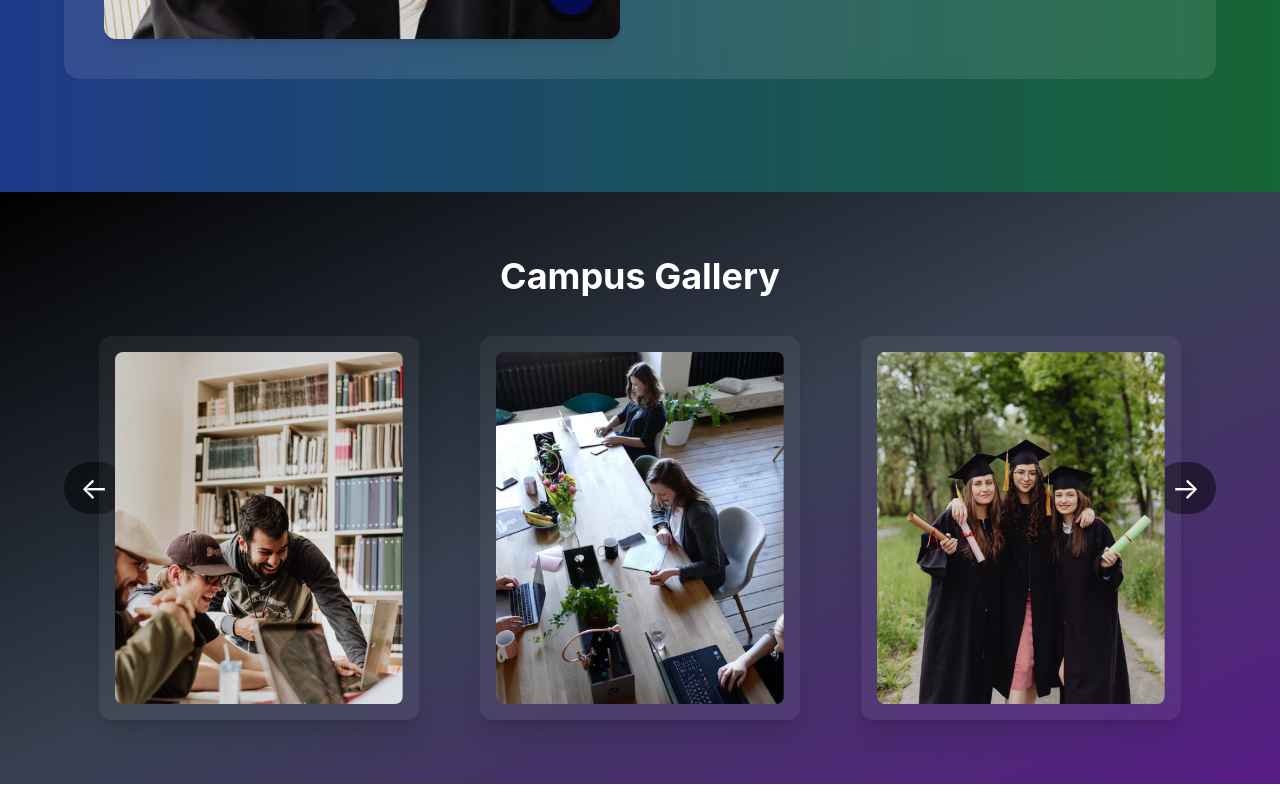
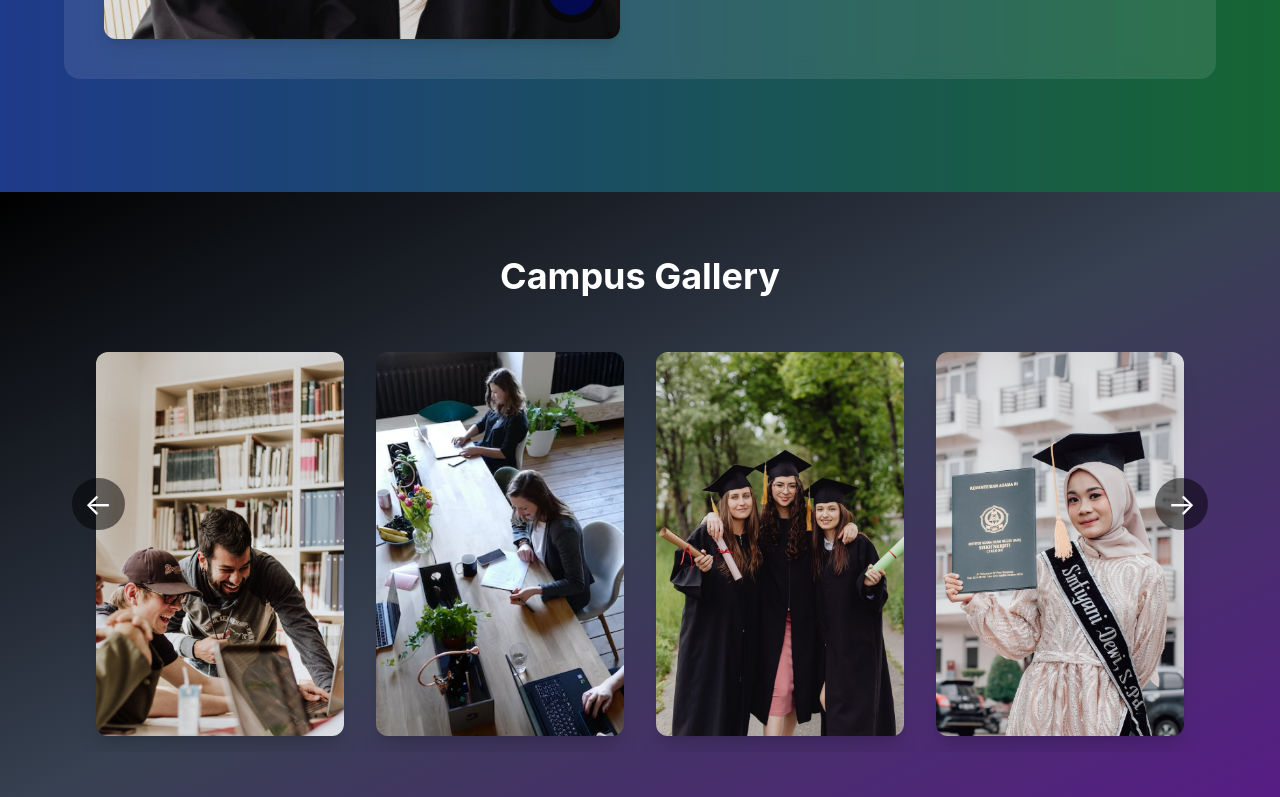
Before and after one commit to Faredhub/webtesting, a React (Vite) app: page / in a window 1280 px wide. Shown: the part 2000-2797 px from the top of the page. Built offline with nearby package versions, Linux system fonts and the light colour scheme.

Commit message:
update10

```diff
--- a/src/components/Campus/Campus.jsx
+++ b/src/components/Campus/Campus.jsx
@@ -12,13 +12,12 @@ const images = [
 ];
 
 const Campus = () => {
-  const [hoveredImage, setHoveredImage] = useState(null);
   const [currentIndex, setCurrentIndex] = useState(0);
   const [showInfo, setShowInfo] = useState(false);
   const [imageInfo, setImageInfo] = useState(null);
 
   const handleNext = () => {
-    if (currentIndex < images.length - 3) {
+    if (currentIndex < images.length - 1) {
       setCurrentIndex(currentIndex + 1);
     }
   };
@@ -41,49 +40,42 @@ const Campus = () => {
 
         {/* Image Slide Left/Right Buttons */}
         <button
-          className="absolute top-1/2 left-0 transform -translate-y-1/2 text-white text-3xl bg-black bg-opacity-50 px-4 py-2 rounded-full hover:bg-opacity-80 transition-all"
+          className="absolute top-1/2 left-2 transform -translate-y-1/2 text-white text-3xl bg-black bg-opacity-50 px-3 py-2 rounded-full hover:bg-opacity-80 transition-all z-10"
           onClick={handlePrev}
         >
           &#8592;
         </button>
         <button
-          className="absolute top-1/2 right-0 transform -translate-y-1/2 text-white text-3xl bg-black bg-opacity-50 px-4 py-2 rounded-full hover:bg-opacity-80 transition-all"
+          className="absolute top-1/2 right-2 transform -translate-y-1/2 text-white text-3xl bg-black bg-opacity-50 px-3 py-2 rounded-full hover:bg-opacity-80 transition-all z-10"
           onClick={handleNext}
         >
           &#8594;
         </button>
 
-        {/* Responsive Image Grid */}
-        <div className="grid grid-cols-1 sm:grid-cols-2 lg:grid-cols-3 gap-6 justify-items-center">
-          {images.slice(currentIndex, currentIndex + 3).map((image, index) => (
+        {/* Responsive Image Container */}
+        <div className="overflow-hidden">
+          <div
+            className="flex transition-transform duration-500"
+            style={{ transform: `translateX(-${currentIndex * 100}%)` }}
+          >
+            {images.map((image, index) => (
               <div
                 key={index}
-              className={`w-80 h-96 p-4 relative rounded-xl shadow-xl overflow-hidden transform transition-all duration-500 ease-in-out
-                ${hoveredImage === index ? "neon-glow-image" : "bg-white bg-opacity-5"}`}
-              onMouseEnter={() => setHoveredImage(index)}
-              onMouseLeave={() => setHoveredImage(null)}
+                className="w-full sm:w-1/2 md:w-1/3 lg:w-1/4 flex-shrink-0 p-4 relative"
               >
-              {/* Hover Details Button */}
                 <div
-                className="absolute top-3 right-3 p-2 rounded-full bg-black text-white opacity-0 hover:opacity-100 transition-opacity duration-300"
-                style={{ display: hoveredImage === index ? "block" : "none" }}
+                  className={`w-full h-96 rounded-xl shadow-xl overflow-hidden transform transition-all duration-500 ease-in-out bg-white bg-opacity-5`}
                   onClick={() => handleImageInfo(image)}
                 >
-                <button
-                  className="flex items-center justify-center text-xl"
-                  title="View Details"
-                >
-                  <i className="fas fa-info-circle"></i>
-                </button>
-              </div>
-
                   <img
                     src={image.src}
                     alt={`Gallery ${index + 1}`}
-                className="w-full h-full object-cover rounded-lg transform transition-all duration-500 ease-in-out"
+                    className="w-full h-full object-cover rounded-lg"
                   />
                 </div>
+              </div>
             ))}
+          </div>
         </div>
       </div>
 
@@ -102,38 +94,6 @@ const Campus = () => {
           </div>
         </div>
       )}
-
-      {/* Neon Glow Effect */}
-      <style jsx>{`
-        .neon-glow-image {
-          background: radial-gradient(circle, rgba(0, 0, 0, 0.3) 10%, rgba(0, 255, 0, 0.3) 90%);
-          box-shadow: 0 0 25px rgba(0, 255, 0, 0.7), 0 0 50px rgba(0, 255, 0, 0.8);
-        }
-
-        .neon-glow-image:hover {
-          box-shadow: 0 0 30px rgba(0, 255, 0, 1), 0 0 40px rgba(0, 255, 0, 1);
-          animation: glow-animation 2s infinite alternate;
-        }
-
-        @keyframes glow-animation {
-          0% {
-            box-shadow: 0 0 25px rgba(0, 255, 0, 0.5), 0 0 50px rgba(0, 255, 0, 0.7);
-          }
-          100% {
-            box-shadow: 0 0 35px rgba(0, 255, 0, 1), 0 0 55px rgba(0, 255, 0, 1);
-          }
-        }
-
-        .fa-info-circle {
-          font-size: 24px;
-          color: #00ff00;
-          transition: transform 0.3s ease;
-        }
-
-        .fa-info-circle:hover {
-          transform: scale(1.2);
-        }
-      `}</style>
     </div>
   );
 };
--- a/src/components/Navbar/Navbar.jsx
+++ b/src/components/Navbar/Navbar.jsx
@@ -8,10 +8,9 @@ const Navbar = () => {
 
   useEffect(() => {
     const handleScroll = () => {
-      setIsScrolled(window.scrollY > 50); // Detect scroll after 50px
+      setIsScrolled(window.scrollY > 50);
     };
     window.addEventListener("scroll", handleScroll);
-
     return () => {
       window.removeEventListener("scroll", handleScroll);
     };
@@ -43,10 +42,11 @@ const Navbar = () => {
             (item, index) => (
               <li
                 key={index}
-                className="cursor-pointer text-white font-bold hover:text-gray-400 transition duration-300 relative group"
+                className="relative cursor-pointer text-white font-bold group"
               >
-                {item}
-                <div className="absolute inset-0 bg-transparent border-2 border-transparent group-hover:border-cyan-400 group-hover:bg-cyan-400 group-hover:bg-opacity-30 rounded-xl transition duration-300"></div>
+                <span className="relative z-10">{item}</span>
+                {/* Curved Hover Line */}
+                <div className="absolute left-0 right-0 bottom-0 h-1 bg-gradient-to-r from-cyan-500 to-blue-500 transform scale-x-0 group-hover:scale-x-100 origin-left transition-transform duration-300 rounded-full"></div>
               </li>
             )
           )}
@@ -73,9 +73,11 @@ const Navbar = () => {
               (item, index) => (
                 <li
                   key={index}
-                  className="cursor-pointer text-white font-bold hover:text-cyan-400 transition duration-300"
+                  className="relative group cursor-pointer text-white font-bold hover:text-cyan-400 transition duration-300"
                 >
-                  {item}
+                  <span className="relative z-10">{item}</span>
+                  {/* Curved Hover Line */}
+                  <div className="absolute left-0 right-0 bottom-0 h-1 bg-gradient-to-r from-cyan-500 to-blue-500 transform scale-x-0 group-hover:scale-x-100 origin-left transition-transform duration-300 rounded-full"></div>
                 </li>
               )
             )}
```
Lines whose indentation alone changed are shown as unchanged.
